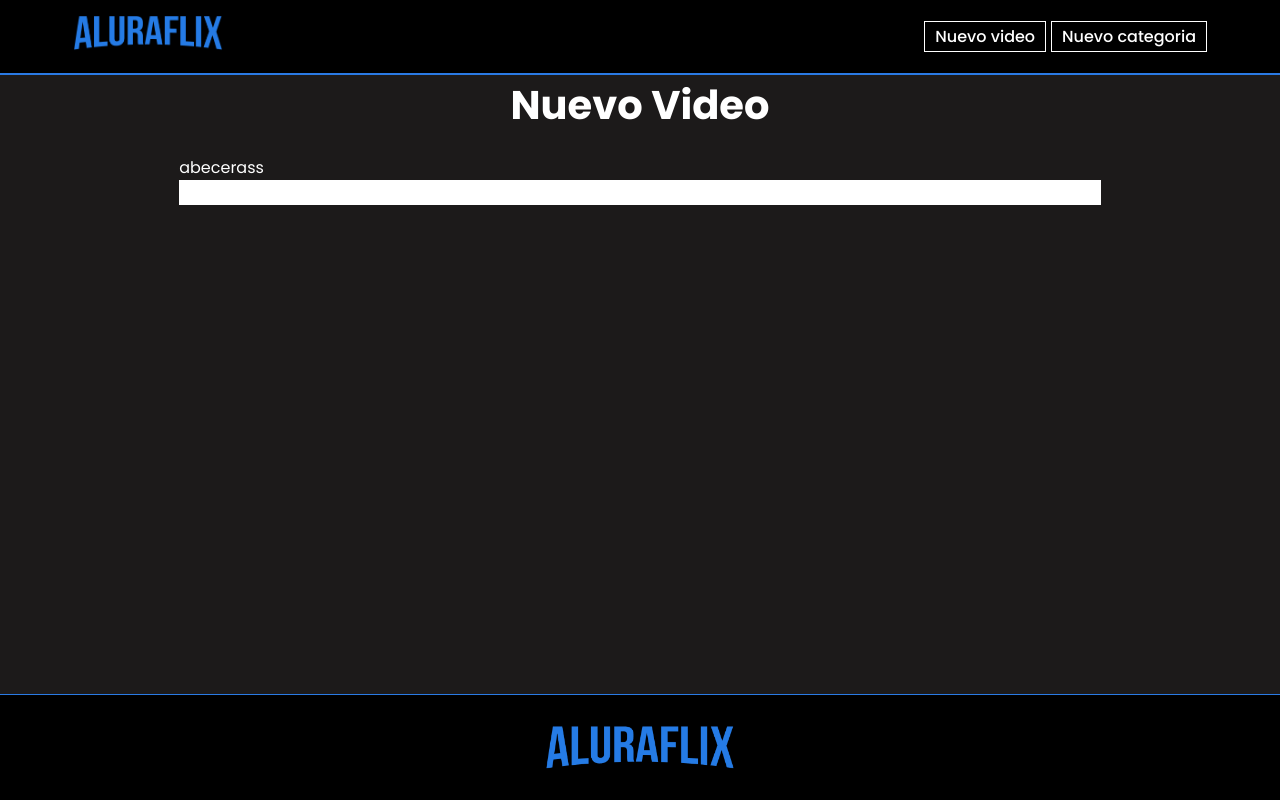
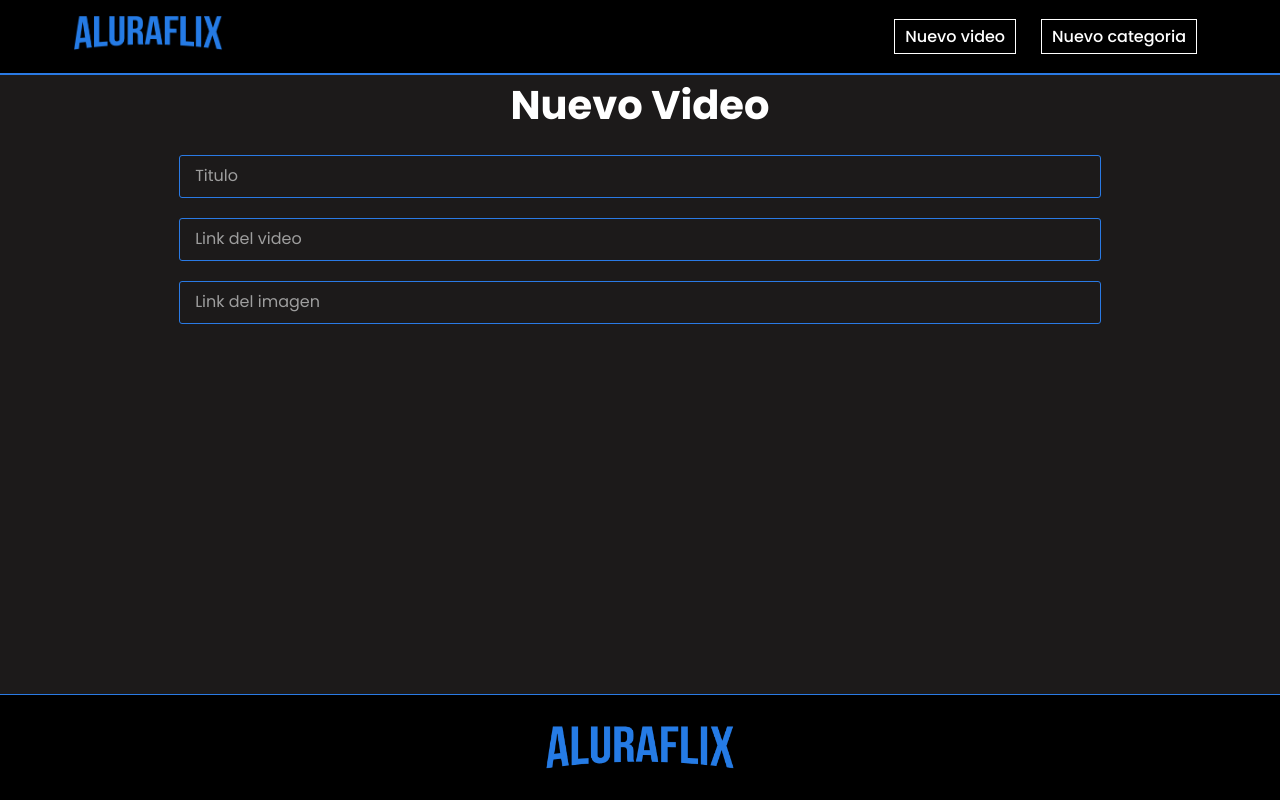
Before and after one commit to darckis28/AluraFlix, a React (Vite) app: page /registrarVideo in a window 1280 px wide. Built offline with nearby package versions, Linux system fonts and the light colour scheme.

Commit message:
finish style inputs

```diff
--- a/src/assets/components/header.jsx
+++ b/src/assets/components/header.jsx
@@ -20,21 +20,18 @@ const List = styled.li`
   padding: 2px 10px;
   text-align:center;
   background-color: transparent;
-  color: #fff;
+`;
+const Linka =styled(Link)`
+  color:white;
   border: #fff solid 1px;
   cursor: pointer;
   font-weight: 500;
-  :hover {
-    border-color: #2a7ae4;
-
+  padding:5px 10px;
+  :hover{
+    color:#2a7ae4;
+    border-color:#2a7ae4;
   }
-  a {
-    color: white;
-    :hover{
-       color: #2a7ae4;
-    }
-  }
-`;
+`
 const Logo = styled.img`
   width: 150px;
 `;
@@ -52,10 +49,10 @@ export const Cabecera = () => {
         </Link>
         <Navigator>
           <List>
-            <Link to="/RegistrarVideo">Nuevo video</Link>
+            <Linka to="/RegistrarVideo">Nuevo video</Linka>
           </List>
           <List>
-            <Link to="/RegistrarCategoria">Nuevo categoria</Link>
+            <Linka to="/RegistrarCategoria">Nuevo categoria</Linka>
           </List>
         </Navigator>
       </Navegador>
--- a/src/assets/components/inputs/InputText.jsx
+++ b/src/assets/components/inputs/InputText.jsx
@@ -1,31 +1,46 @@
 import styled from "styled-components";
+import { colores } from "../colors/Colors";
+ const{ColorPrimario,ColorOscurofour}=colores;
 const Container = styled.div`
   width: 90%;
-  margin: 5px auto;
+  margin: 5px auto 20px auto;
   position: relative;
 `;
 const StyletLabel = styled.label`
   position: absolute;
-  left: 0;
+  padding: 0 8px;
+  left: 8px;
   top: 0;
-  padding: calc(var(--size-bezel) * 0.75);
-  color:black;
+  background-color:#1c1a1a;
+  color:${ColorOscurofour};
+  transform:translateY(8px);
+  transition: transform  0.5s ease,color .3s;
+
 `;
 const StyletInput = styled.input`
   width: 100%;
-  border:none;
+  padding:8px 15px;
+  border:${ColorPrimario} 1px solid;
+  border-radius:3px;
+  background-color:#1c1a1a;
   outline:none;
   color:red;
   font-size:1rem;
-  :focus + label{
-    color:red;
+  :focus{
+    border-style:dashed;
+  }
+  :focus + label,
+  :not(:placeholder-shown)+label{
+    transform:translateY(-9px) scale(.7);
+    transform-origin:left top;
+    color:${ColorPrimario}
   }
 `;
-export const InputText = () => {
+export const InputText = ({title}) => {
   return (
     <Container>
-      <label>abecerass</label>
-      <StyletInput />
+      <StyletInput id={title}  placeholder=" "/>
+      <StyletLabel for={title}>{title}</StyletLabel>
     </Container>
   );
 };
--- a/src/assets/components/title/TitleGneral.jsx
+++ b/src/assets/components/title/TitleGneral.jsx
@@ -1,6 +1,6 @@
 import styled from "styled-components";
 
-const Titulo=styled.h2`
+const Titulo=styled.h1`
     font-weight:700;
     font-size:2.5em;
     text-align:center;
--- a/src/assets/pages/register/Register.jsx
+++ b/src/assets/pages/register/Register.jsx
@@ -7,7 +7,12 @@ export const Register = () => {
     <>
       <TitleGeneral>Nuevo Video</TitleGeneral>
       <ContainerG>
-        <InputText/>
+        <form>
+           <InputText title="Titulo"/>
+           <InputText title="Link del video"/>
+           <InputText title="Link del imagen"/>
+        </form>
+
       </ContainerG>
     </>
   );
--- a/src/assets/pages/resgisyerCat/RegistrarCat.jsx
+++ b/src/assets/pages/resgisyerCat/RegistrarCat.jsx
@@ -1,5 +1,17 @@
-import { TitleGeneral } from "../../components/title/TitleGneral"
+import { ContainerG } from "../../components/Container/container";
+import { InputText } from "../../components/inputs/InputText";
+import { TitleGeneral } from "../../components/title/TitleGneral";
 
-export const RegistrarCat = ()=>{
-    return<><TitleGeneral>Nueva Categoria</TitleGeneral></>
-}
+export const RegistrarCat = () => {
+  return (
+    <>
+      <TitleGeneral>Nueva Categoria</TitleGeneral>
+      <ContainerG>
+        <form >
+            <InputText title="Nombre"/>
+            <InputText title="Codigo de Seguridad"/>
+        </form>
+      </ContainerG>
+    </>
+  );
+};
```
